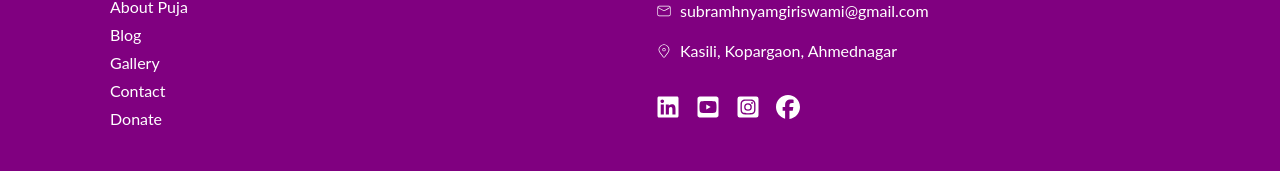
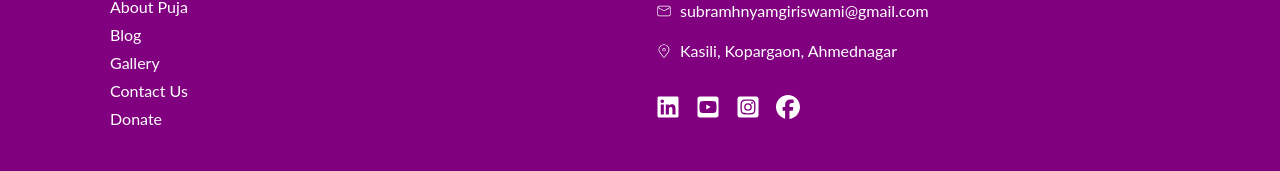
Before and after one commit to vm3techsolutions/ssgglobal, a React (Vite) app in the folder frontend/: page /blog/eight-forms-of-lakshmi in a window 1280 px wide. Shown: the part 1525-1696 px from the top of the page. Built offline with nearby package versions, Linux system fonts and the light colour scheme.

Commit message:
Social Cause

```diff
--- a/frontend/src/home/Footer.jsx
+++ b/frontend/src/home/Footer.jsx
@@ -53,7 +53,7 @@
 <li><Link to="/about-puja" onClick={() => window.scrollTo(0, 0)}  className="text-white hover:text-blue-900 transition-colors duration-300">About Puja</Link></li>
 <li><Link to="/blog" onClick={() => window.scrollTo(0, 0)}  className="text-white hover:text-blue-900 transition-colors duration-300">Blog</Link></li>
 <li><Link to="/gallery" onClick={() => window.scrollTo(0, 0)}  className="text-white hover:text-blue-900 transition-colors duration-300">Gallery</Link></li>
-<li><Link to="/contact" onClick={() => window.scrollTo(0, 0)}  className="text-white hover:text-blue-900 transition-colors duration-300">Contact</Link></li>
+<li><Link to="/contact" onClick={() => window.scrollTo(0, 0)}  className="text-white hover:text-blue-900 transition-colors duration-300">Contact Us</Link></li>
 <li><Link to="/donate" onClick={() => window.scrollTo(0, 0)}  className="text-white hover:text-blue-900 transition-colors duration-300">Donate</Link></li>
 
             </ul>
```
